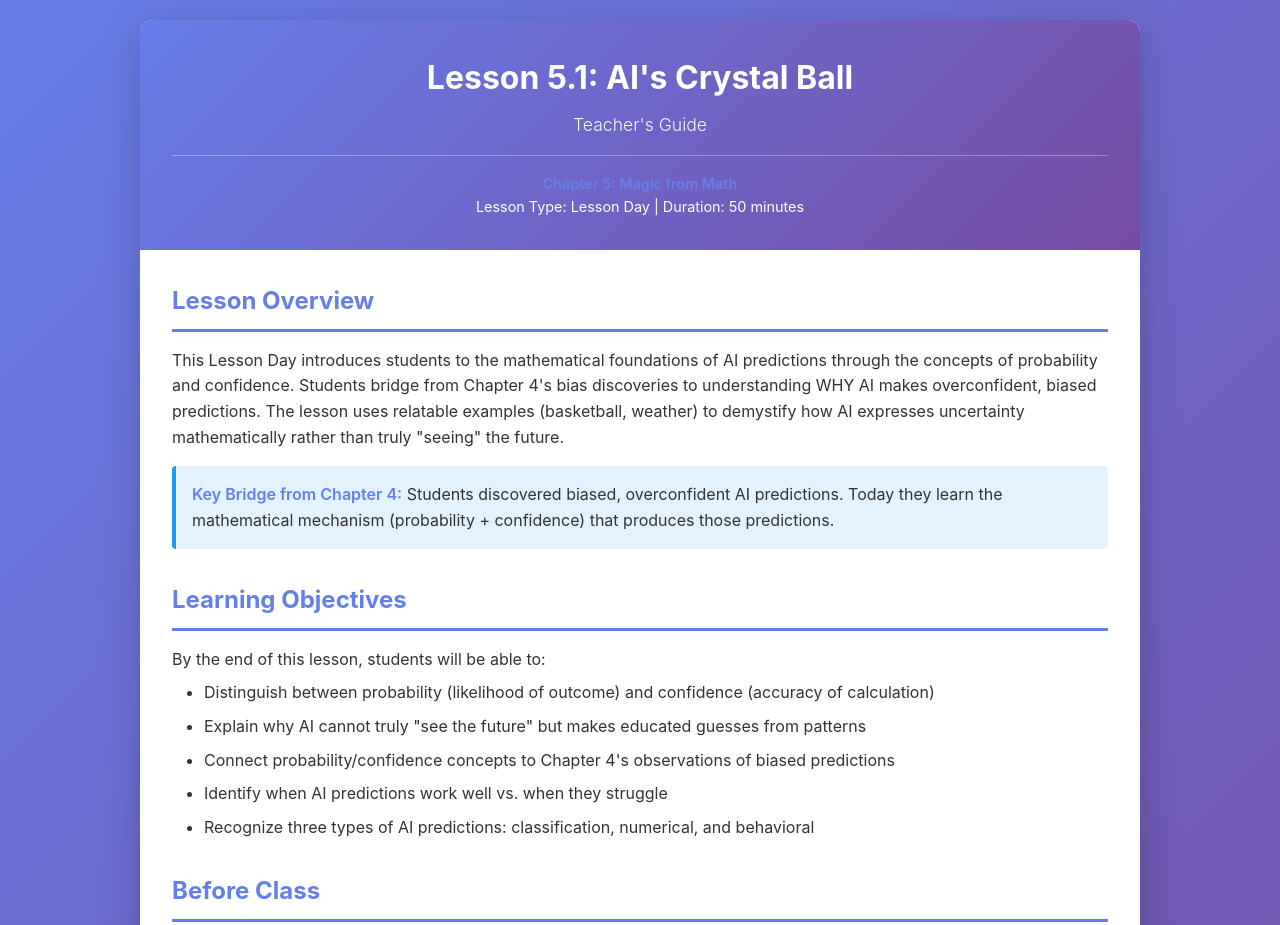
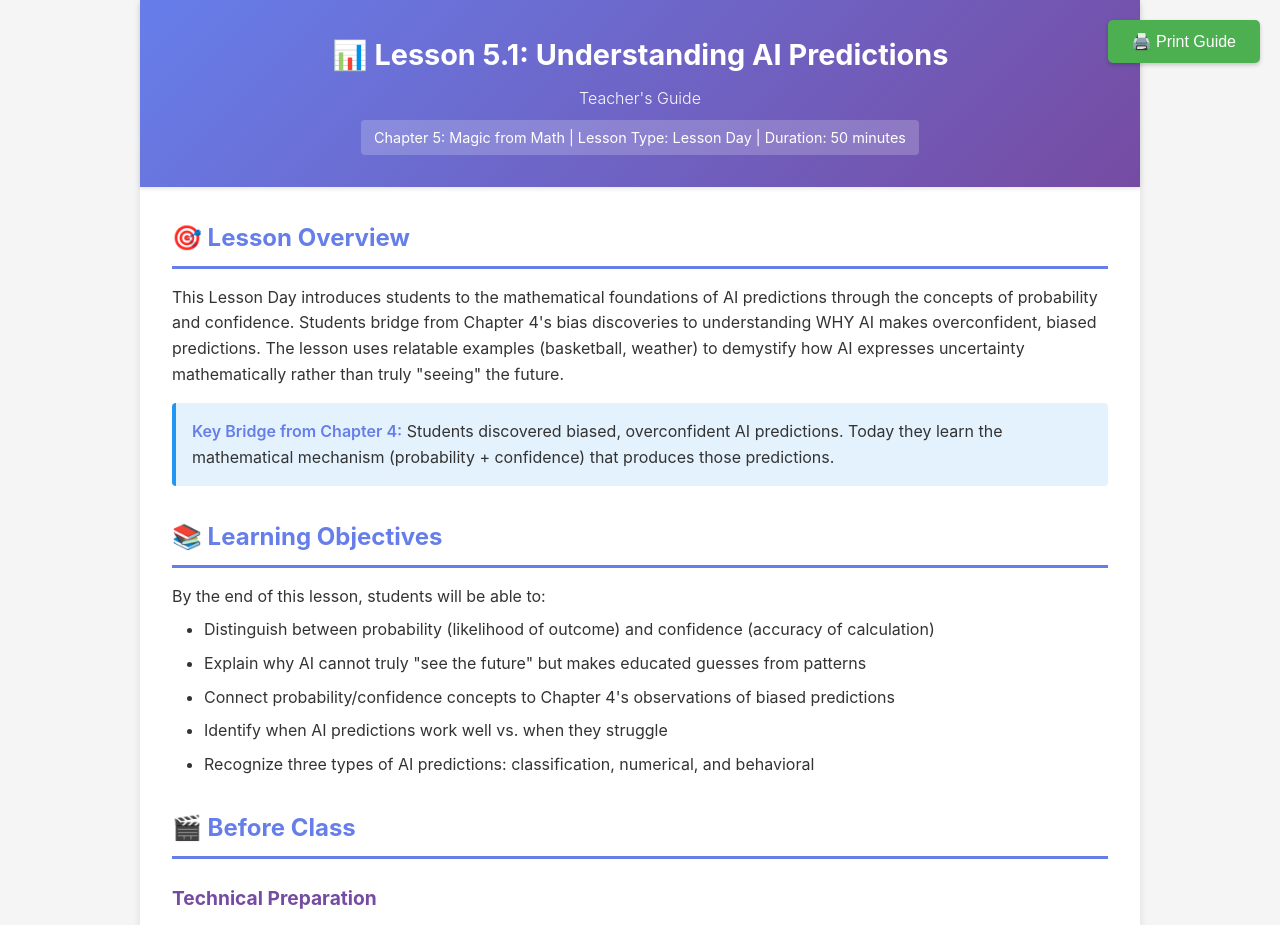
Before and after one commit to Suchocki88/UAI0501TG, a plain HTML site: page index.html in a window 1280 px wide. Shown: the top 925 px of the page. Drawn offline with Linux system fonts and the light colour scheme.

Commit message:
Update index.html

```diff
--- a/index.html
+++ b/index.html
@@ -3,7 +3,7 @@
 <head>
     <meta charset="UTF-8">
     <meta name="viewport" content="width=device-width, initial-scale=1.0">
-    <title>Lesson 5.1 Teacher's Guide - AI's Crystal Ball</title>
+    <title>Lesson 5.1 Teacher's Guide - Understanding AI Predictions</title>
     <style>
         * {
             margin: 0;
@@ -15,9 +15,10 @@
             font-family: -apple-system, BlinkMacSystemFont, 'Segoe UI', Roboto, Oxygen, Ubuntu, Cantarell, sans-serif;
             line-height: 1.6;
             color: #333;
-            background: linear-gradient(135deg, #667eea 0%, #764ba2 100%);
-            padding: 20px;
-            max-height: 1600px;
+            background: #f5f5f5;
+            padding: 0;
+            margin: 0;
+            height: 1600px;
             overflow-y: auto;
         }
 
@@ -25,9 +26,7 @@
             max-width: 1000px;
             margin: 0 auto;
             background: white;
-            border-radius: 12px;
-            box-shadow: 0 10px 40px rgba(0,0,0,0.2);
-            overflow: hidden;
+            box-shadow: 0 2px 8px rgba(0,0,0,0.1);
         }
 
         .header {
@@ -35,25 +34,65 @@
             color: white;
             padding: 2rem;
             text-align: center;
+            position: sticky;
+            top: 0;
+            z-index: 100;
+            box-shadow: 0 2px 4px rgba(0,0,0,0.1);
         }
 
         .header h1 {
-            font-size: 2rem;
+            font-size: 1.8rem;
             margin-bottom: 0.5rem;
             font-weight: 700;
+            color: white;
         }
 
         .header .subtitle {
-            font-size: 1.1rem;
+            font-size: 1rem;
             opacity: 0.95;
             font-weight: 300;
+            color: white;
         }
 
         .header .lesson-meta {
-            margin-top: 1rem;
-            padding-top: 1rem;
-            border-top: 1px solid rgba(255,255,255,0.3);
+            display: inline-block;
+            background: rgba(255,255,255,0.2);
+            padding: 0.4rem 0.8rem;
+            border-radius: 4px;
+            margin-top: 0.5rem;
             font-size: 0.9rem;
+            color: white;
+        }
+
+        .print-button {
+            position: fixed;
+            top: 20px;
+            right: 20px;
+            background: #4caf50;
+            color: white;
+            border: none;
+            padding: 12px 24px;
+            border-radius: 5px;
+            cursor: pointer;
+            font-size: 1em;
+            box-shadow: 0 2px 4px rgba(0,0,0,0.2);
+            z-index: 1000;
+        }
+
+        .print-button:hover {
+            background: #45a049;
+        }
+
+        @media print {
+            .print-button {
+                display: none;
+            }
+            .header {
+                position: relative;
+            }
+            body {
+                background: white;
+            }
         }
 
         .content {
@@ -213,17 +252,18 @@
 <body>
     <div class="container">
         <div class="header">
-            <h1>Lesson 5.1: AI's Crystal Ball</h1>
+            <h1>📊 Lesson 5.1: Understanding AI Predictions</h1>
             <div class="subtitle">Teacher's Guide</div>
             <div class="lesson-meta">
-                <strong>Chapter 5: Magic from Math</strong><br>
-                Lesson Type: Lesson Day | Duration: 50 minutes
+                Chapter 5: Magic from Math | Lesson Type: Lesson Day | Duration: 50 minutes
             </div>
         </div>
 
+        <button class="print-button" onclick="window.print()">🖨️ Print Guide</button>
+
         <div class="content">
             <div class="section">
-                <h2>Lesson Overview</h2>
+                <h2>🎯 Lesson Overview</h2>
                 <p>This Lesson Day introduces students to the mathematical foundations of AI predictions through the concepts of probability and confidence. Students bridge from Chapter 4's bias discoveries to understanding WHY AI makes overconfident, biased predictions. The lesson uses relatable examples (basketball, weather) to demystify how AI expresses uncertainty mathematically rather than truly "seeing" the future.</p>
 
                 <div class="info-box">
@@ -232,7 +272,7 @@
             </div>
 
             <div class="section">
-                <h2>Learning Objectives</h2>
+                <h2>📚 Learning Objectives</h2>
                 <p>By the end of this lesson, students will be able to:</p>
                 <ul>
                     <li>Distinguish between probability (likelihood of outcome) and confidence (accuracy of calculation)</li>
@@ -244,7 +284,7 @@
             </div>
 
             <div class="section">
-                <h2>Before Class</h2>
+                <h2>🎬 Before Class</h2>
                 <h3>Technical Preparation</h3>
                 <ul>
                     <li>Ensure video "Probability and Confidence" is accessible in student interface</li>
```
